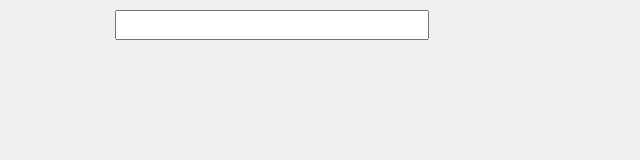
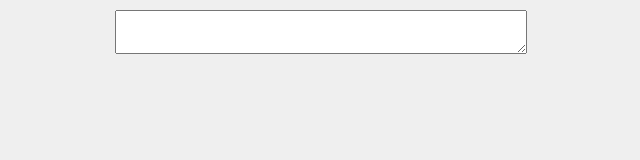
Before and after one commit to embedly/embedly-docs, a plain HTML site: page demo/ext/index.html in a window 1280 px wide. Shown: the whole page, without its empty margins (215-855 px from the left). Drawn offline with Linux system fonts and the light colour scheme.

Commit message:
input to textarea

```diff
--- a/demo/ext/css/base.css
+++ b/demo/ext/css/base.css
@@ -6,13 +6,12 @@ body {
   background-color: #EFEFEF;
 }
 
-
 #link {
   width: 490px;
   margin: 10px auto;
 }
-#link input {
-  width: 300px;
+#link textarea {
+  width: 400px;
   padding: 5px;
   font-size: 1.1em;
 }
--- a/demo/ext/index.html
+++ b/demo/ext/index.html
@@ -13,7 +13,7 @@
       <div class="grid_8 prefix_2 suffix_2">
         <form id="preview_form" method="post" action=".">
         <div id="link" class="grid_8">
-            <input type="text" name="url" id="id_url" />
+          <textarea name="status" id="id_status"></textarea>
         </div>
         <div id="loading" class="grid_8"></div>
         <div id="display" class="grid_8">
--- a/demo/ext/js/preview.js
+++ b/demo/ext/js/preview.js
@@ -424,7 +424,7 @@ var Preview = (function(){
       Ext.EventManager.on("id_submit", "click", Preview.submitFeedItem);
 
       //Embedly Functions
-      Ext.EventManager.on("id_url", 'blur', Preview.fetchMetadata);
+      Ext.EventManager.on("id_status", 'blur', Preview.fetchMetadata);
 
       //Show and Hide the little x button.
       Ext.getBody().on('mouseover', function(e,t){Ext.fly(t).select('a.close').show();}, null, {delegate: 'div.item'});
```
Also changed, not shown: 1 other file.
